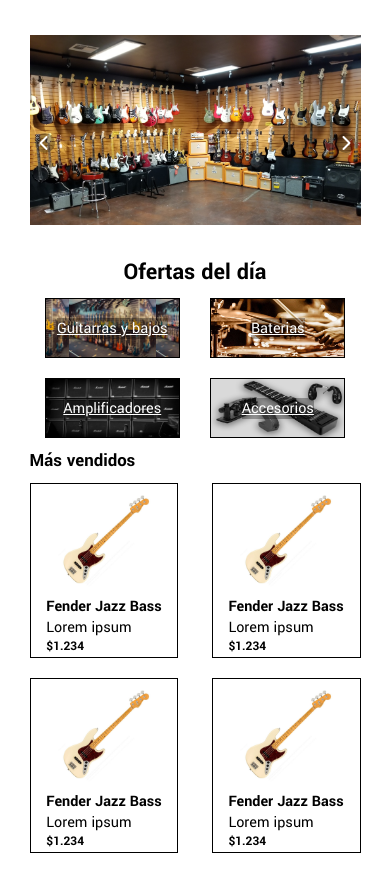
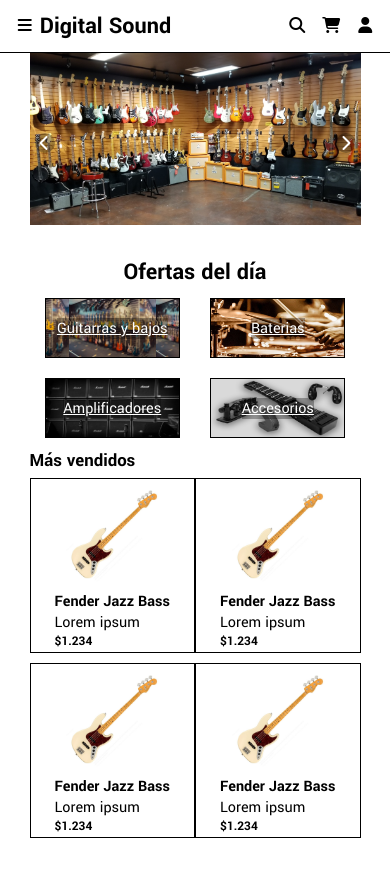
Before and after one commit to ramoncarafi/grupo_1_digitalSound, a website: page views/index.html in a window 390 px wide. Drawn offline with Linux system fonts and the light colour scheme; files whose address does not match are found by name.

Commit message:
Agrego header a Index

```diff
--- /dev/null
+++ b/public/css/header-footer-styles.css
@@ -0,0 +1,42 @@
+header{
+    position: fixed;
+    display: flex;
+    width: 100%;
+    left: 0;
+    top: 0;
+    background-color: #FFF;
+    border-bottom: 1px solid #000;
+    z-index: 1;
+    justify-content: center;
+}
+
+header .top-header{
+    display: flex;
+    align-items: center;
+    justify-content: space-between;
+    width: 95%;
+    margin: 10px 0px;
+}
+
+.menu-logo{
+    display: flex;
+    align-items: center;
+}
+
+.logo{
+    justify-self: left;
+}
+
+.form-desktop{
+    display: none;
+}
+
+.top-header button{
+    background-color: #FFF;
+    border: none;
+
+}
+
+.top-header i{
+    width: 30px;
+}
--- a/public/css/index-styles.css
+++ b/public/css/index-styles.css
@@ -5,6 +5,7 @@
 }
 
 body {
+    margin-top: 50px;
     display: flex;
     margin: auto;
     padding: 10px;
@@ -94,17 +95,17 @@ body h3 {
 
 .popular-items {
     display: flex;
-    justify-content: space-between;
+    justify-content: center;
     flex-wrap: wrap;
 }
 
 .item {
     display: flex;
     flex-flow: column;
-    margin: 10px 0px;
-    width: 45%;
+    margin: 5px 0px;
+    width: 50%;
     align-items: center;
-    border: solid 1px black;
+    border: solid 0.5px black;
     padding: 2px;
 }
 
--- a/views/index.html
+++ b/views/index.html
@@ -5,6 +5,7 @@
         <meta http-equiv="X-UA-Compatible" content="IE=edge">
         <meta name="viewport" content="width=device-width, initial-scale=1.0">
         <link rel="stylesheet" href="/css/index-styles.css">
+        <link rel="stylesheet" href="/css/header-footer-styles.css">
         <link rel="preconnect" href="https://fonts.googleapis.com">
         <link rel="preconnect" href="https://fonts.gstatic.com" crossorigin>
         <link href="https://fonts.googleapis.com/css2?family=Yantramanav:wght@100;300;400;500;700;900&display=swap" rel="stylesheet">
@@ -13,6 +14,27 @@
     </head>
     <body>
         <header>
+            <div class="top-header">
+                    <div class="menu-logo">
+                    <div class="burger-menu">
+                        <i class="fas fa-bars"></i>
+                    </div>
+                    <div class="logo">
+                        <h2>Digital Sound</h2>
+                        <!--<img src="#" alt="DigitalSound">-->
+                    </div>
+                </div>
+                <form class="form-desktop" action="#" method="GET">
+                    <input type="text" name="search" placeholder="Buscar productos, marcas, y más" class="input">
+                    <button type="submit" class="submit"><i class="fa fa-search"></i></button>
+                </form>
+                <nav class="header-nav">
+                    <i class="fa-solid fa-magnifying-glass"></i>
+                    <i class="fa-solid fa-cart-shopping"></i>
+                    <i class="fa-solid fa-user"></i>
+                </nav>
+            </div>
+
         </header>
         <section class='carrousel'>
             <img src="images\music-store.jpg">
```
